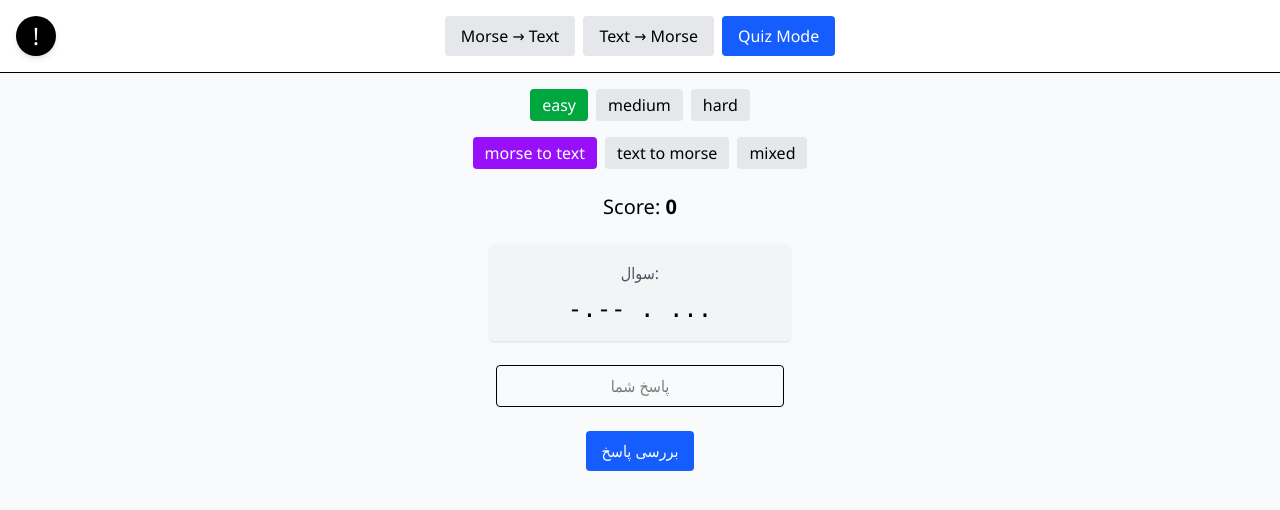
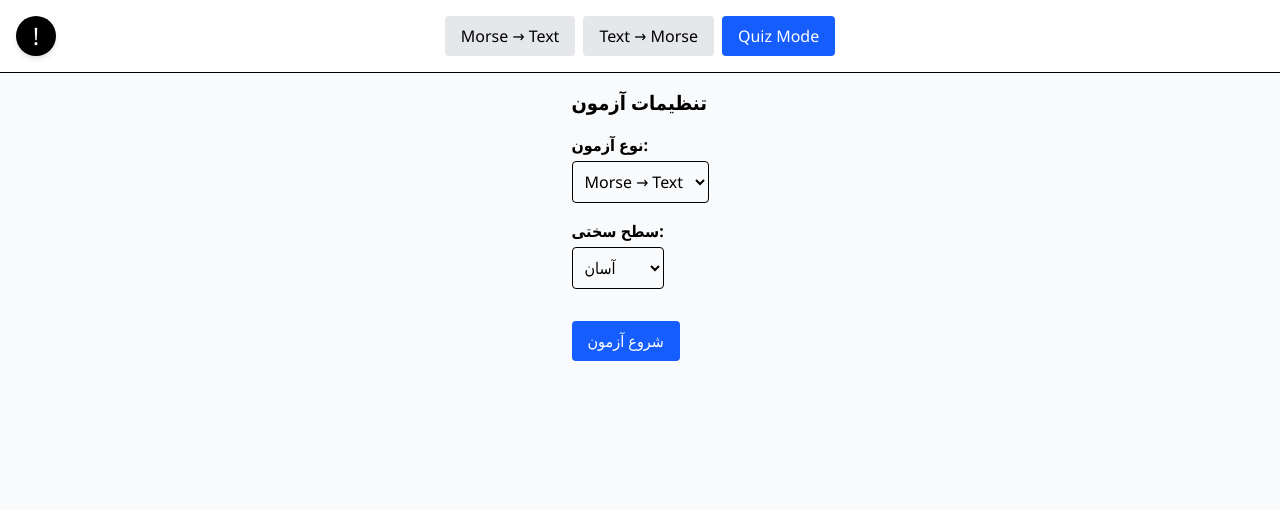
Before and after one commit to amirrrreza1/Morse-Code, a Next.js app: page / in a window 1280 px wide. Both pictures are taken after a click on the button "Quiz Mode". Shown: the top 510 px of the page. Built offline with nearby package versions, Linux system fonts and the light colour scheme.

Commit message:
feat: enhance Morse input and quiz functionality with configuration options

```diff
--- a/src/Components/MorseInput/MorseInput.tsx
+++ b/src/Components/MorseInput/MorseInput.tsx
@@ -3,100 +3,125 @@
 import { useEffect, useRef, useState } from "react";
 import { morseToChar, morseWords } from "@/Lib/morseMap";
 
-const MorseInput = () => {
-  const [morseCode, setMorseCode] = useState("");
+type Props = {
+  value?: string;
+  onChange?: (val: string) => void;
+  translate?: boolean;
+};
+
+export default function MorseInput({
+  value,
+  onChange,
+  translate = true,
+}: Props) {
+  /* ---------- حالت کنترل‌شده یا داخلی ---------- */
+  const [internal, setInternal] = useState("");
+  const morse = value !== undefined ? value : internal;
+  const setMorse = onChange !== undefined ? onChange : setInternal;
+
+  /* ---------- refs ---------- */
+  const morseRef = useRef(morse);
+  const pressStartRef = useRef<number | null>(null);
+  const lastSignalRef = useRef<number>(Date.now());
+  const timeoutRef = useRef<NodeJS.Timeout | null>(null);
+
+  /* برای ترجمه‌ی اتوماتیک */
   const [result, setResult] = useState<string[]>([]);
-  const [pressStart, setPressStart] = useState<number | null>(null);
-  const timeoutRef = useRef<NodeJS.Timeout | null>(null);
-  const lastSignalTime = useRef<number>(Date.now());
 
-  // Keyboard handling
+  /* همیشه morse تازه را در ref نگه داریم */
   useEffect(() => {
-    const handleKeyDown = (e: KeyboardEvent) => {
-      if (e.code === "Space" && pressStart === null) {
+    morseRef.current = morse;
+  }, [morse]);
+
+  /* ---------- Keyboard events ---------- */
+  useEffect(() => {
+    const down = (e: KeyboardEvent) => {
+      if (e.code === "Space" && pressStartRef.current === null) {
         e.preventDefault();
-        setPressStart(Date.now());
+        pressStartRef.current = Date.now();
       }
     };
 
-    const handleKeyUp = (e: KeyboardEvent) => {
-      if (e.code === "Space" && pressStart !== null) {
-        const duration = Date.now() - pressStart;
-        setPressStart(null);
+    const up = (e: KeyboardEvent) => {
+      if (e.code === "Space" && pressStartRef.current !== null) {
+        const duration = Date.now() - pressStartRef.current;
         const signal = duration < 300 ? "." : "-";
-        setMorseCode((prev) => prev + signal);
-        lastSignalTime.current = Date.now();
-        resetAfterPause();
+        pressStartRef.current = null;
+        setMorse(morseRef.current + signal);
+        lastSignalRef.current = Date.now();
+        scheduleTranslate();
       }
     };
 
-    window.addEventListener("keydown", handleKeyDown);
-    window.addEventListener("keyup", handleKeyUp);
+    window.addEventListener("keydown", down);
+    window.addEventListener("keyup", up);
+    return () => {
+      window.removeEventListener("keydown", down);
+      window.removeEventListener("keyup", up);
+    };
+  }, []); // فقط یک‌بار وصل می‌کنیم؛ refs همیشه تازه‌اند
 
-    return () => {
-      window.removeEventListener("keydown", handleKeyDown);
-      window.removeEventListener("keyup", handleKeyUp);
-    };
-  }, [pressStart]);
+  /* ---------- Touch events ---------- */
+  const touchRef = useRef<number | null>(null);
 
-  // Touch handling
-  const touchStartRef = useRef<number | null>(null);
-
-  const handleTouchStart = () => {
-    touchStartRef.current = Date.now();
+  const touchStart = () => {
+    touchRef.current = Date.now();
   };
 
-  const handleTouchEnd = () => {
-    if (touchStartRef.current !== null) {
-      const duration = Date.now() - touchStartRef.current;
-      const signal = duration < 300 ? "." : "-";
-      setMorseCode((prev) => prev + signal);
-      touchStartRef.current = null;
-      lastSignalTime.current = Date.now();
-      resetAfterPause();
+  const touchEnd = () => {
+    if (touchRef.current !== null) {
+      const dur = Date.now() - touchRef.current;
+      const signal = dur < 300 ? "." : "-";
+      touchRef.current = null;
+      setMorse(morseRef.current + signal);
+      lastSignalRef.current = Date.now();
+      scheduleTranslate();
     }
   };
 
-  // Pause detection
-  const resetAfterPause = () => {
+  /* ---------- ترجمه بعد از مکث ---------- */
+  const scheduleTranslate = () => {
+    if (!translate) return;
     if (timeoutRef.current) clearTimeout(timeoutRef.current);
+
     timeoutRef.current = setTimeout(() => {
-      const now = Date.now();
-      const timeDiff = now - lastSignalTime.current;
+      const code = morseRef.current;
+      if (!code) return;
 
-      if (morseWords[morseCode]) {
-        // کامل مثل SOS
-        setResult((prev) => [...prev, morseWords[morseCode]]);
-      } else if (morseCode.length > 0) {
-        const char = morseToChar[morseCode] || "?";
-        setResult((prev) => [...prev, char]);
+      if (morseWords[code]) {
+        setResult((p) => [...p, morseWords[code]]);
+      } else {
+        const ch = morseToChar[code] || "?";
+        setResult((p) => [...p, ch]);
       }
 
-      setMorseCode("");
+      // فاصله بین کلمات (pause طولانی‌تر از 2s)
+      if (Date.now() - lastSignalRef.current > 2000) {
+        setResult((p) => [...p, " "]);
+      }
 
-      // اگر فاصله خیلی زیاد بود (مثلاً 2s)، کلمه جدید
-      if (timeDiff > 2000) {
-        setResult((prev) => [...prev, " "]);
-      }
+      setMorse(""); // پاک‌کردن ورودی
     }, 1200);
   };
 
+  /* ---------- UI ---------- */
   return (
-    <div className="flex flex-col items-center gap-6 text-center">
-      <div className="text-xl font-mono">Morse: {morseCode}</div>
-      <div className="text-3xl font-bold break-words max-w-xs">
-        Result: {result.join("")}
-      </div>
+    <div className="flex flex-col items-center gap-4 text-center">
+      <div className="text-lg font-mono text-gray-700">Morse: {morse}</div>
+
+      {translate && (
+        <div className="text-3xl font-bold break-words max-w-xs">
+          {result.join("")}
+        </div>
+      )}
 
       <div
-        onTouchStart={handleTouchStart}
-        onTouchEnd={handleTouchEnd}
+        onTouchStart={touchStart}
+        onTouchEnd={touchEnd}
         className="w-48 h-48 rounded-full bg-blue-500 text-white flex items-center justify-center text-xl select-none active:bg-blue-700"
       >
         لمس برای مورس
       </div>
     </div>
   );
-};
-
-export default MorseInput;
+}
--- a/src/Components/Quiz/Quiz.tsx
+++ b/src/Components/Quiz/Quiz.tsx
@@ -1,115 +1,185 @@
 "use client";
 
 import { useEffect, useState } from "react";
-import { quizWordList, Difficulty } from "@/Lib/quizWords";
-import { charToMorse, morseToChar } from "@/Lib/morseMap";
-import QuizControls from "../QuizControls/QuizControls";
+import { quizWordList, Difficulty, DifficultyOption } from "@/Lib/quizWords";
+import { charToMorse } from "@/Lib/morseMap";
+import QuizConfig from "../QuizConfig/QuizConfig";
+import MorseInput from "../MorseInput/MorseInput";
 
 type Mode = "morse-to-text" | "text-to-morse" | "mixed";
 
-const Quiz = () => {
-  const [difficulty, setDifficulty] = useState<Difficulty>("easy");
-  const [mode, setMode] = useState<Mode>("morse-to-text");
+type Question = {
+  word: string;
+  prompt: string; // چیزی که به کاربر نمایش می‌دهیم
+  expected: string; // پاسخی که باید وارد کند
+};
 
-  const [question, setQuestion] = useState<string>("");
-  const [answer, setAnswer] = useState("");
-  const [isCorrect, setIsCorrect] = useState<boolean | null>(null);
+export default function Quiz() {
+  /* ---------- state ---------- */
+  const [step, setStep] = useState<"config" | "quiz" | "result">("config");
+  const [config, setConfig] = useState<{
+    mode: Mode;
+    difficulty: DifficultyOption;
+  } | null>(null);
+
+  const [questions, setQuestions] = useState<Question[]>([]);
+  const [idx, setIdx] = useState(0);
   const [score, setScore] = useState(0);
 
-  // generate random question
-  const generateQuestion = () => {
-    const words = [
-      ...quizWordList.easy,
-      ...quizWordList.medium,
-      ...quizWordList.hard,
-    ];
+  /* پاسخ‌های کاربر */
+  const [textAnswer, setTextAnswer] = useState(""); // وقتی انتظار متن است
+  const [morseAnswer, setMorseAnswer] = useState(""); // وقتی انتظار مورس است
 
-    const list =
-      difficulty === "easy"
-        ? quizWordList.easy
-        : difficulty === "medium"
-        ? quizWordList.medium
-        : quizWordList.hard;
+  /* ---------- helpers ---------- */
+  const isMorseString = (str: string) => /^[.\- ]+$/.test(str);
 
-    const mixed = [...list, ...words].sort(() => Math.random() - 0.5);
-    const randomWord = mixed[Math.floor(Math.random() * mixed.length)];
+  // Quiz.tsx
+  const buildQuiz = ({
+    mode,
+    difficulty,
+  }: {
+    mode: Mode;
+    difficulty: DifficultyOption;
+  }) => {
+    const pool =
+      difficulty === "random"
+        ? Object.values(quizWordList).flat()
+        : quizWordList[difficulty as keyof typeof quizWordList];
 
-    setQuestion(randomWord);
-    setAnswer("");
-    setIsCorrect(null);
+    const selected = [...pool].sort(() => 0.5 - Math.random()).slice(0, 5);
+
+    /* 2) ساخت سؤال‌ها */
+    const qs: Question[] = selected.map((word) => {
+      const actualMode: Mode =
+        mode === "mixed"
+          ? Math.random() > 0.5
+            ? "text-to-morse"
+            : "morse-to-text"
+          : mode;
+
+      if (actualMode === "text-to-morse") {
+        return {
+          word,
+          prompt: word,
+          expected: word
+            .split("")
+            .map((c) => charToMorse[c.toUpperCase()] || "")
+            .join(" "),
+        };
+      } else {
+        return {
+          word,
+          prompt: word
+            .split("")
+            .map((c) => charToMorse[c.toUpperCase()] || "")
+            .join(" "),
+          expected: word.toUpperCase(),
+        };
+      }
+    });
+
+    setQuestions(qs);
+    setIdx(0);
+    setScore(0);
+    setTextAnswer("");
+    setMorseAnswer("");
+    setConfig({ mode, difficulty });
+    setStep("quiz");
   };
 
-  useEffect(() => {
-    generateQuestion();
-  }, [difficulty, mode]);
+  /* ---------- رویداد ارسال ---------- */
+  const handleSubmit = () => {
+    const q = questions[idx];
+    const user = isMorseString(q.expected)
+      ? morseAnswer.trim()
+      : textAnswer.trim().toUpperCase();
 
-  const convertToMorse = (text: string) => {
-    return text
-      .toUpperCase()
-      .split("")
-      .map((char) => charToMorse[char] || "?")
-      .join(" ");
+    if (user === q.expected.toUpperCase()) setScore((p) => p + 1);
+
+    setTextAnswer("");
+    setMorseAnswer("");
+
+    if (idx + 1 < questions.length) setIdx((i) => i + 1);
+    else setStep("result");
   };
 
-  const checkAnswer = () => {
-    const expected =
-      mode === "morse-to-text" ? question : convertToMorse(question);
+  /* ---------- UI ---------- */
+  if (step === "config") return <QuizConfig onStart={buildQuiz} />;
 
-    const userAnswer = answer.trim().toUpperCase();
-    const correct = expected.trim().toUpperCase() === userAnswer;
+  if (step === "result")
+    return (
+      <div className="text-center space-y-4">
+        <h2 className="text-2xl font-bold">نتیجه آزمون</h2>
+        <p>
+          امتیاز شما: {score} از {questions.length}
+        </p>
+        <button
+          onClick={() => setStep("config")}
+          className="bg-blue-600 text-white px-4 py-2 rounded"
+        >
+          شروع مجدد
+        </button>
+      </div>
+    );
 
-    setIsCorrect(correct);
-    if (correct) setScore((prev) => prev + 1);
-
-    setTimeout(() => {
-      generateQuestion();
-    }, 1500);
-  };
-
-  const displayQuestion =
-    mode === "morse-to-text" ? convertToMorse(question) : question;
+  /* ---------- مرحله Quiz ---------- */
+  const q = questions[idx];
+  const expectMorse = isMorseString(q.expected); // حالا دقیق!
 
   return (
-    <div className="flex flex-col items-center gap-6">
-      <QuizControls
-        difficulty={difficulty}
-        setDifficulty={setDifficulty}
-        mode={mode}
-        setMode={setMode}
-      />
+    <div className="space-y-4 max-w-md mx-auto">
+      <h2 className="font-bold">
+        سؤال {idx + 1} از {questions.length}
+      </h2>
 
-      <div className="text-xl">
-        Score: <span className="font-bold">{score}</span>
+      <div className="bg-gray-100 text-lg font-mono p-4 rounded text-center">
+        {q.prompt}
       </div>
 
-      <div className="bg-gray-100 p-4 rounded shadow text-center min-w-[300px]">
-        <div className="mb-2 text-gray-600">سوال:</div>
-        <div className="text-2xl font-mono break-words">{displayQuestion}</div>
-      </div>
+      {expectMorse ? (
+        /* ===== ورودی مورس ===== */
+        <div className="space-y-2 text-center">
+          <p className="text-gray-600">
+            با <kbd className="px-1 bg-gray-300 rounded">Space</kbd> دات/دش بزن.
+            <br />
+            برای ثبت پاسخ <kbd className="px-1 bg-gray-300 rounded">
+              Enter
+            </kbd>{" "}
+            بزن.
+          </p>
 
-      <input
-        value={answer}
-        onChange={(e) => setAnswer(e.target.value)}
-        placeholder="پاسخ شما"
-        className="p-2 border rounded w-72 text-center"
+          {/* استفاده از همان کامپوننت قبلی (captureOnly = true) */}
+          <MorseInput
+            value={morseAnswer}
+            onChange={setMorseAnswer}
+            translate={false}
           />
 
           <button
-        onClick={checkAnswer}
+            onClick={handleSubmit}
             className="bg-blue-600 text-white px-4 py-2 rounded"
           >
-        بررسی پاسخ
+            ثبت پاسخ
           </button>
-
-      {isCorrect !== null && (
-        <div
-          className={`text-xl ${isCorrect ? "text-green-600" : "text-red-600"}`}
+        </div>
+      ) : (
+        /* ===== ورودی متن ===== */
+        <div className="space-y-2">
+          <input
+            value={textAnswer}
+            onChange={(e) => setTextAnswer(e.target.value)}
+            onKeyDown={(e) => e.key === "Enter" && handleSubmit()}
+            placeholder="پاسخ را وارد کنید"
+            className="border p-2 rounded w-full text-lg text-center"
+          />
+          <button
+            onClick={handleSubmit}
+            className="bg-blue-600 text-white w-full py-2 rounded"
           >
-          {isCorrect ? "درست بود!" : "اشتباه بود!"}
+            ثبت پاسخ
+          </button>
         </div>
       )}
     </div>
   );
-};
-
-export default Quiz;
+}
--- /dev/null
+++ b/src/Components/QuizConfig/QuizConfig.tsx
@@ -0,0 +1,60 @@
+"use client";
+
+import { DifficultyOption } from "@/Lib/quizWords";
+import { useState } from "react";
+
+type Props = {
+  onStart: (settings: {
+    mode: "morse-to-text" | "text-to-morse" | "mixed";
+    difficulty: "easy" | "medium" | "hard" | "random";
+  }) => void;
+};
+
+const QuizConfig = ({ onStart }: Props) => {
+  const [mode, setMode] = useState<"morse-to-text" | "text-to-morse" | "mixed">(
+    "morse-to-text"
+  );
+  const [difficulty, setDifficulty] = useState<DifficultyOption>("easy");
+
+  return (
+    <div className="flex flex-col gap-4 items-start max-w-md mx-auto">
+      <h2 className="text-xl font-bold">تنظیمات آزمون</h2>
+
+      <div>
+        <p className="font-semibold mb-1">نوع آزمون:</p>
+        <select
+          className="border rounded p-2 w-full"
+          value={mode}
+          onChange={(e) => setMode(e.target.value as any)}
+        >
+          <option value="morse-to-text">Morse → Text</option>
+          <option value="text-to-morse">Text → Morse</option>
+          <option value="mixed">ترکیبی</option>
+        </select>
+      </div>
+
+      <div>
+        <p className="font-semibold mb-1">سطح سختی:</p>
+        <select
+          className="border rounded p-2 w-full"
+          value={difficulty}
+          onChange={(e) => setDifficulty(e.target.value as DifficultyOption)}
+        >
+          <option value="easy">آسان</option>
+          <option value="medium">متوسط</option>
+          <option value="hard">سخت</option>
+          <option value="random">تصادفی</option>
+        </select>
+      </div>
+
+      <button
+        onClick={() => onStart({ mode, difficulty })}
+        className="mt-4 bg-blue-600 text-white px-4 py-2 rounded hover:bg-blue-700 transition"
+      >
+        شروع آزمون
+      </button>
+    </div>
+  );
+};
+
+export default QuizConfig;
--- a/src/Lib/quizWords.ts
+++ b/src/Lib/quizWords.ts
@@ -1,7 +1,9 @@
-export type Difficulty = "easy" | "medium" | "hard";
+export const quizWordList = {
+  easy: ["SOS", "HI", "OK"],
+  medium: ["HELLO", "WORLD"],
+  hard: ["MORSE", "CODE"],
+} as const;
 
-export const quizWordList: Record<Difficulty, string[]> = {
-  easy: ["SOS", "HI", "OK", "YES", "NO"],
-  medium: ["HELLO", "WORLD", "MORSE", "CODE", "FAST"],
-  hard: ["DEVELOPER", "ALGORITHM", "REACT", "NEXTJS", "LEARNING"],
-};
+export type Difficulty = keyof typeof quizWordList;
+
+export type DifficultyOption = Difficulty | "random";
--- a/src/app/layout.tsx
+++ b/src/app/layout.tsx
@@ -3,6 +3,11 @@ import "./globals.css";
 import CheatSheetModal from "@/Components/CheatSheetModal/CheatSheetModal";
 import ModeSwitcher from "@/Components/ModeSwitcher/ModeSwitcher";
 
+export const metadata = {
+  title: "Morse Code",
+  description:
+    "Morse Code is a method of encoding text into a series of dots and dashes.",
+};
 
 export default function RootLayout({
   children,
--- a/src/app/page.tsx
+++ b/src/app/page.tsx
@@ -4,15 +4,15 @@ import MorseInput from "@/Components/MorseInput/MorseInput";
 import Quiz from "@/Components/Quiz/Quiz";
 import TextInput from "@/Components/TextInput/TextInput";
 import { useMode } from "@/Contex/ModeContext";
-
-
+import { useState } from "react";
 
 export default function Home() {
   const { mode } = useMode();
+  const [morse, setMorse] = useState("");
 
   return (
     <main className="flex flex-col items-center justify-center gap-6">
-      {mode === "morse" && <MorseInput />}
+      {mode === "morse" && <MorseInput translate />}
       {mode === "text" && <TextInput />}
       {mode === "quiz" && <Quiz />}
     </main>
```
Lines whose indentation alone changed are shown as unchanged.
